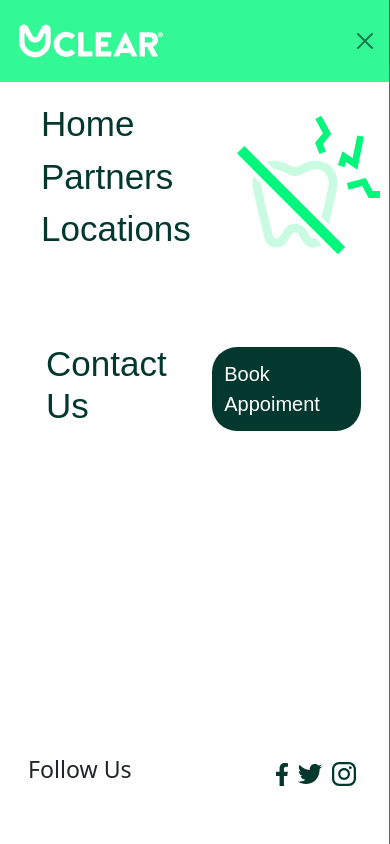
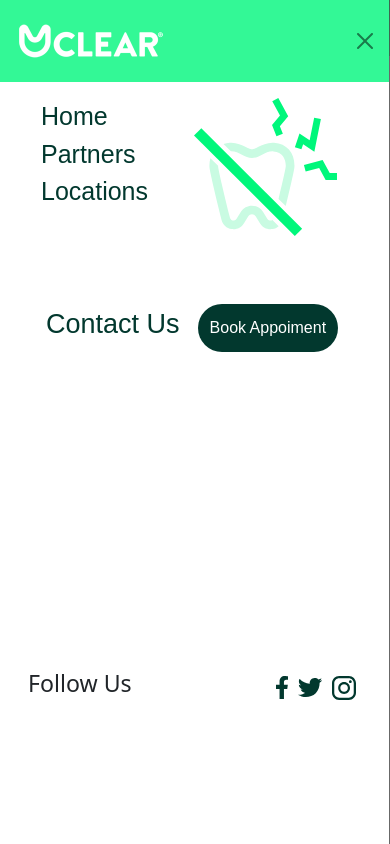
Before and after one commit to Mau1712/Uclear-2.0.1, a plain HTML site: page pages/about.html in a window 390 px wide. Both pictures are taken after a click on the button "Enable both". Shown: the top 844 px of the page. Drawn offline with nearby package versions, Linux system fonts and the light colour scheme; files whose address does not match are found by name; a web font is replaced by a local one.

Commit message:
actResposive

```diff
--- a/CSS/about.css
+++ b/CSS/about.css
@@ -500,14 +500,14 @@
 
     .clikMenu {
         max-width: 50px;
-        margin-top: 10px;
+        margin-top: 0px;
         margin-left: 10px;
     }
 
     .logoMobileN {
         max-width: 160px;
-        margin-left: 65px !important;
-        margin-top: 12px;
+        margin-left: 35px !important;
+        margin-top: 5px;
     }
 
     .menuMobile-scroll {
@@ -658,10 +658,76 @@
 
 }
 
+@media screen and (max-width: 430px) {
+    .contactUsMenuMobile h2 {
+        font-size: 30px;
+    }
+
+    .contactUsMenuMobile a {
+        font-size: 20px;
+    }
+
+    .navMenuMobil li a {
+        font-size: 30px;
+    }
+
+    .logoMobileN {
+        max-width: 150px !important;
+        margin-left: 50px !important;
+    }
+
+}
+
+@media screen and (max-width: 415px) {
+    .contactUsMenuMobile h2 {
+        font-size: 27px;
+    }
+
+    .contactUsMenuMobile a {
+        font-size: 16px;
+    }
+
+    .navMenuMobil li a {
+        font-size: 25px;
+    }
+
+}
+
+
+
 
 @media screen and (max-width: 375px) {
     .logoMobileN {
         max-width: 150px !important;
-        margin-left: 50px !important;
+        margin-left: 30px !important;
+    }
+
+    .contactUsMenuMobile h2 {
+        font-size: 25px;
+    }
+
+    .contactUsMenuMobile a {
+        font-size: 14px;
+    }
+
+    .navMenuMobil li a {
+        font-size: 25px;
     }
 }
+
+@media screen and (max-width: 360px) {
+    .contactUsMenuMobile a {
+        font-size: 12px;
+    }
+
+    .contactUsMenuMobile h2 {
+        font-size: 25px;
+    }
+
+    .logoMobileN {
+        max-width: 150px !important;
+        margin-left: 20px !important;
+    }
+
+
+}
--- a/CSS/style.css
+++ b/CSS/style.css
@@ -1191,6 +1191,26 @@
 
 }
 
+@media screen and (max-width: 430px) {
+    .contactUsMenuMobile h2 {
+        font-size: 30px;
+    }
+
+    .contactUsMenuMobile a {
+        font-size: 20px;
+    }
+
+    .navMenuMobil li a {
+        font-size: 30px;
+    }
+
+    .logoMobileN {
+        max-width: 150px !important;
+        margin-left: 70px !important;
+    }
+
+}
+
 
 
 @media screen and (max-width: 425px) {
@@ -1198,6 +1218,21 @@
         max-width: 160px;
         margin-left: 54px !important;
     }
+}
+
+@media screen and (max-width: 415px) {
+    .contactUsMenuMobile h2 {
+        font-size: 27px;
+    }
+
+    .contactUsMenuMobile a {
+        font-size: 16px;
+    }
+
+    .navMenuMobil li a {
+        font-size: 25px;
+    }
+
 }
 
 @media screen and (max-width: 393px) {
@@ -1264,6 +1299,18 @@
         margin-top: 0px !important;
     }
 
+    .contactUsMenuMobile h2 {
+        font-size: 25px;
+    }
+
+    .contactUsMenuMobile a {
+        font-size: 14px;
+    }
+
+    .navMenuMobil li a {
+        font-size: 25px;
+    }
+
 }
 
 @media screen and (max-width: 360px) {
@@ -1288,4 +1335,12 @@
         margin-top: 10px;
         margin-left: 10px;
 }
+
+.contactUsMenuMobile a {
+    font-size: 12px;
 }
+
+.contactUsMenuMobile h2 {
+    font-size: 25px;
+}
+}
```
Also changed, not shown: index.html (+2 -2 lines).
